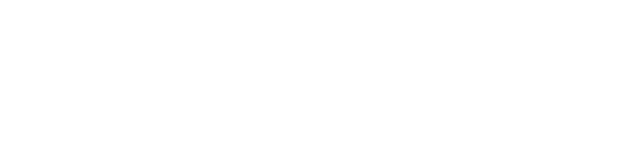
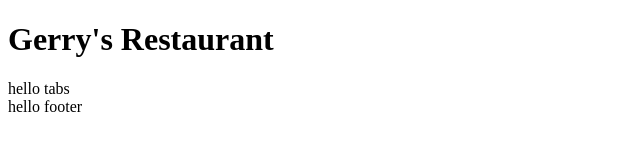
Before and after one commit to codyloyd/odin-restaurant, a website built with webpack: page dist/index.html in a window 1280 px wide. Shown: the whole page, without its empty margins (0-640 px from the left). Built offline with nearby package versions, Linux system fonts and the light colour scheme.

Commit message:
add files

```diff
--- /dev/null
+++ b/src/domController.js
@@ -0,0 +1,7 @@
+const render = (elements, root) => {
+  elements.forEach(element => {
+    root.appendChild(element);
+  });
+};
+
+export { render };
--- /dev/null
+++ b/src/footer.js
@@ -0,0 +1,8 @@
+const footer = footer => {
+  const footerElement = document.createElement("div");
+  footerElement.id = "footer";
+  footerElement.textContent = "hello footer";
+  return footerElement;
+};
+
+export default footer;
--- /dev/null
+++ b/src/header.js
@@ -0,0 +1,10 @@
+const header = () => {
+  const header = document.createElement("header");
+  const title = document.createElement("h1");
+  title.textContent = "Gerry's Restaurant";
+  header.appendChild(title);
+
+  return header;
+};
+
+export default header;
--- a/src/index.js
+++ b/src/index.js
@@ -1 +1,7 @@
-console.log("HEY BRO WHAT'S UP");
+import { render } from "./domController";
+import header from "./header";
+import tabs from "./tabs";
+import footer from "./footer";
+
+const contentDiv = document.querySelector("#content");
+render([header(), tabs(), footer()], contentDiv);
--- /dev/null
+++ b/src/tabs.js
@@ -0,0 +1,8 @@
+const tabs = tabs => {
+  const tabElement = document.createElement("div");
+  tabElement.id = "tabContainer";
+  tabElement.textContent = "hello tabs";
+  return tabElement;
+};
+
+export default tabs;
```
Also changed, not shown: dist/bundle.js, dist/index.html.
